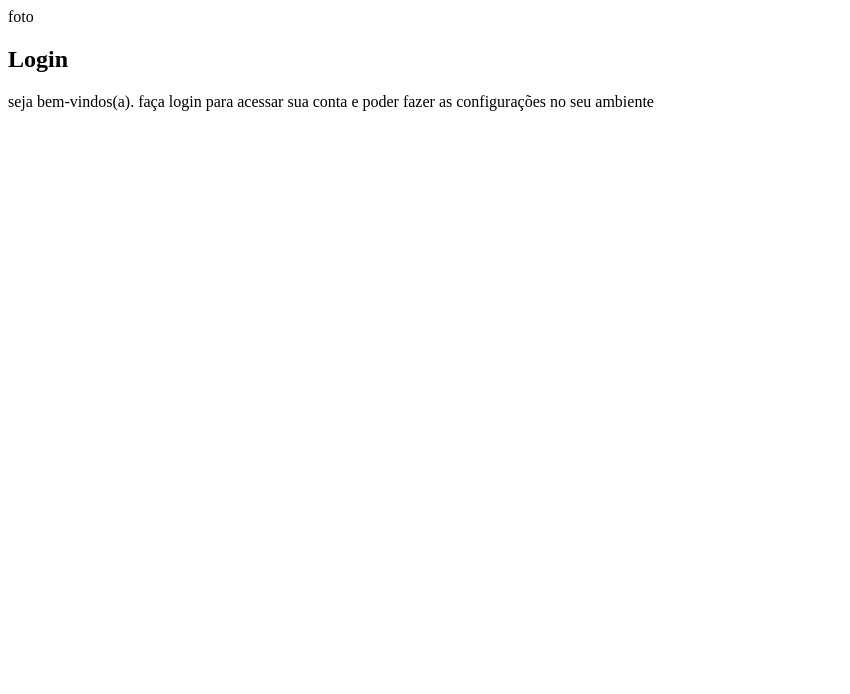
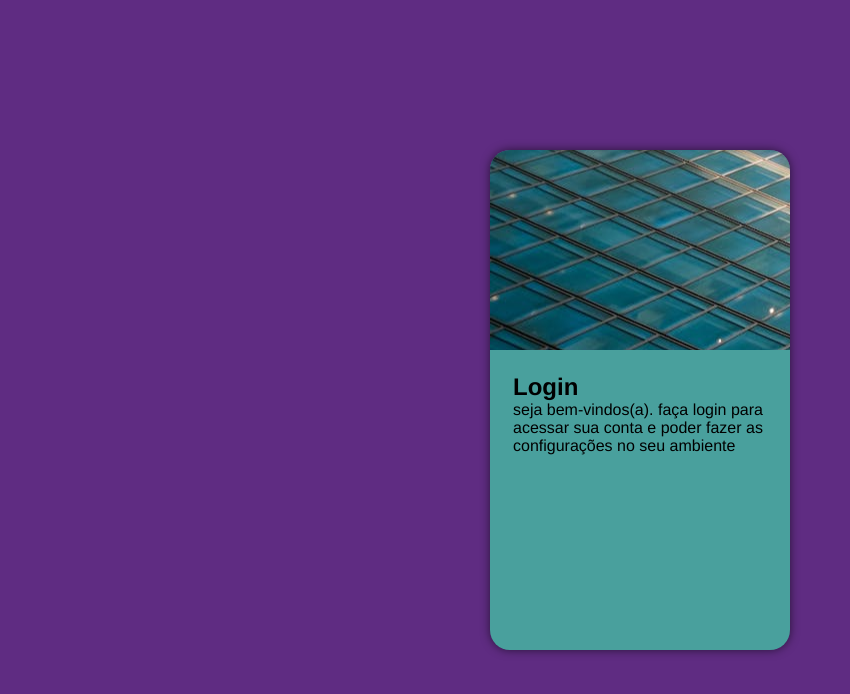
Before and after one commit to GabrielTetar-cloud/Projeto-login, a plain HTML site: page index.html in a window 1280 px wide. Shown: the whole page, without its empty margins (0-850 px from the left). Drawn offline with Linux system fonts and the light colour scheme.

Commit message:
atualizei

```diff
--- a/estilos/style.css
+++ b/estilos/style.css
@@ -4,3 +4,41 @@
  VErde:#49a09d
  Lilas:#5f2c82
 */
+*{
+    padding: 0px;
+    margin: 0px;
+    font-family:'Franklin Gothic Medium', 'Arial Narrow', Arial, sans-serif;
+    box-sizing: border-box;
+}
+body, html{
+    height: 100vh;
+    width: 100vw;
+    background-color:#5f2c82 ;
+}
+
+
+section#login{
+    background-color:#49a09d ;
+    position: absolute;
+    top: 50%;
+    left: 50%;
+    transform: translate(-50%,-50%);
+    height: 500px;
+    width: 300px;
+   border-radius: 20px;
+   box-shadow: 0px 0px 10px rgba(0, 0, 0, 0.582);
+   overflow: hidden;
+}
+section#login > div#imagem{
+    background:#5f2c82 url(../imagens/pexels-lawlesscapture-13737660.jpg)  no-repeat ;
+    height: 200px;
+    background-position:left center;
+
+
+
+
+}
+section#login > div#form{
+    margin: 8px;
+    padding: 15px;
+}
--- a/index.html
+++ b/index.html
@@ -10,7 +10,7 @@
     <main>
         <section id="login">
             <div id="imagem">
-                   foto
+                <!--A imagem vai aqui-->
             </div>
             <div id="form">
                 <h1>Login</h1>
```
